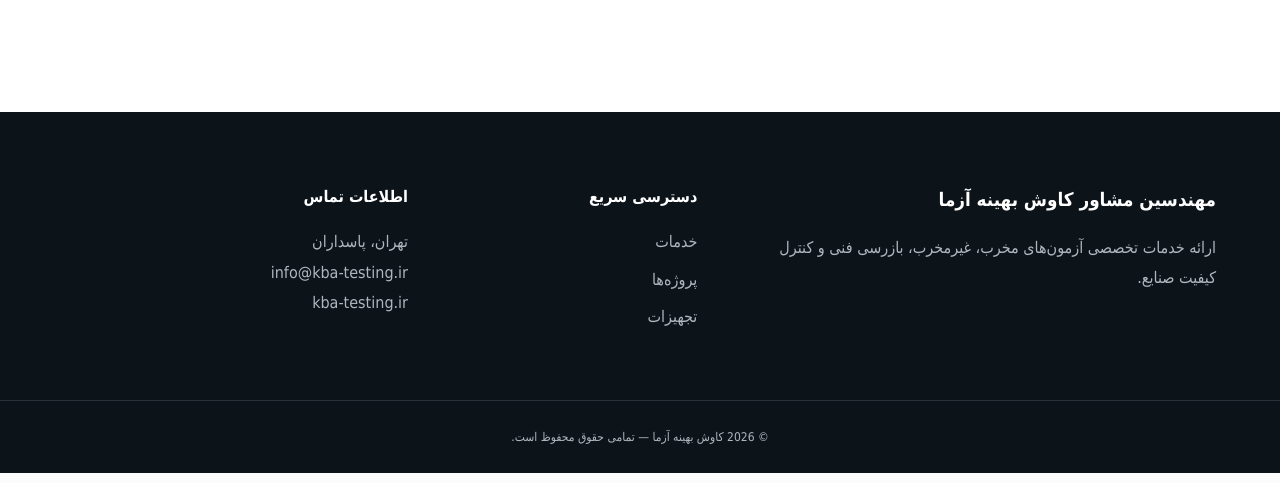
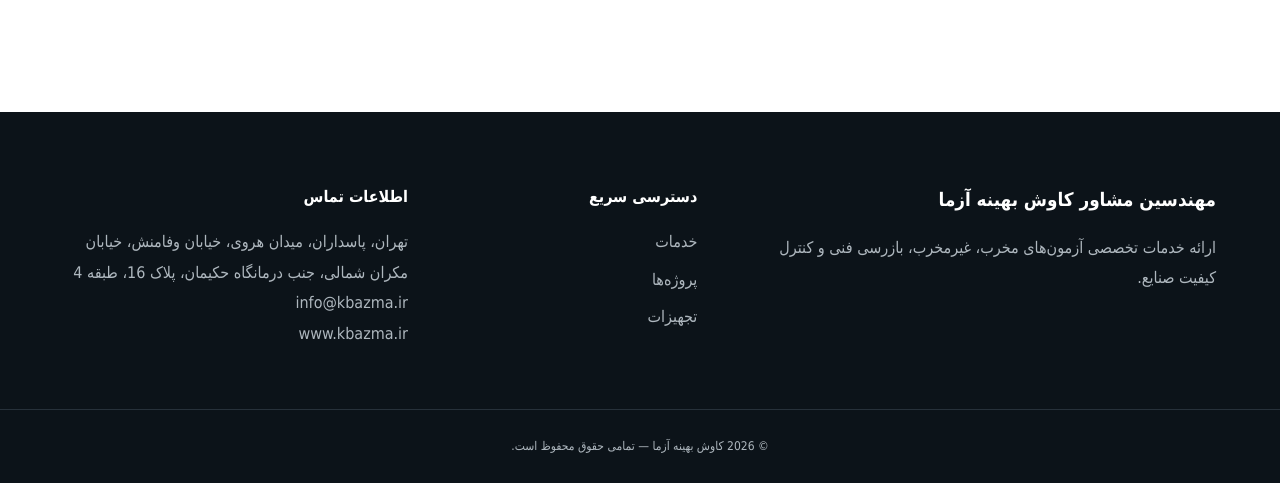
Before and after one commit to saliraddd/kba-website, a Django app: page /about/ in a window 1280 px wide. Shown: the part 820-1303 px from the top of the page. Run offline with Django 5.2, Linux system fonts and the light colour scheme.

Commit message:
correction of address and email

```diff
--- a/templates/base.html
+++ b/templates/base.html
@@ -174,15 +174,15 @@
             <h4>اطلاعات تماس</h4>
 
             <p>
-                تهران، پاسداران
+                تهران، پاسداران، میدان هروی، خیابان وفامنش، خیابان مکران شمالی، جنب درمانگاه حکیمان، پلاک 16، طبقه 4
             </p>
 
             <p>
-                info@kba-testing.ir
+                info@kbazma.ir
             </p>
 
             <p>
-                kba-testing.ir
+                www.kbazma.ir
             </p>
 
         </div>
```
